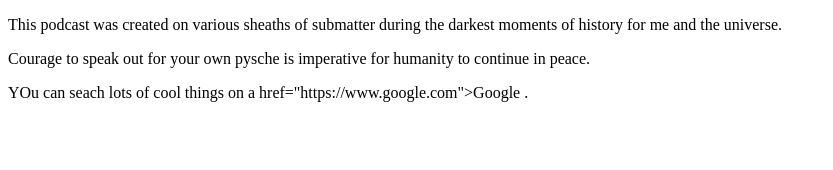
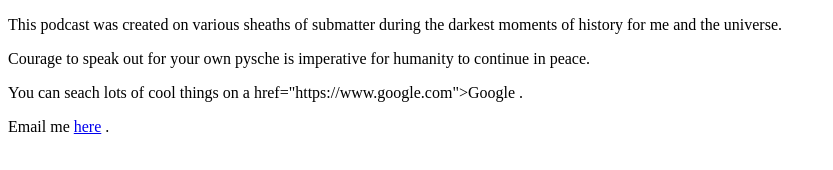
Before and after one commit to Beauty0769/2023-web-foundations, a plain HTML site: page file.html in a window 1280 px wide. Shown: the whole page, without its empty margins (0-833 px from the left). Drawn offline with Linux system fonts and the light colour scheme.

Commit message:
assignment for may 17

```diff
--- a/file.html
+++ b/file.html
@@ -12,6 +12,7 @@
                     Courage to speak out for your own pysche is imperative for humanity to continue in peace.
                 </p>
             </article>
-            <p> YOu can seach lots of cool things on a href="https://www.google.com">Google</a> .</p>
+            <p> You can seach lots of cool things on a href="https://www.google.com">Google</a> .</p>
+            <p>Email me <a href="mailto:techgirlapp@gmail.com">here</a> .</p>
         </body>
 </html>
```
